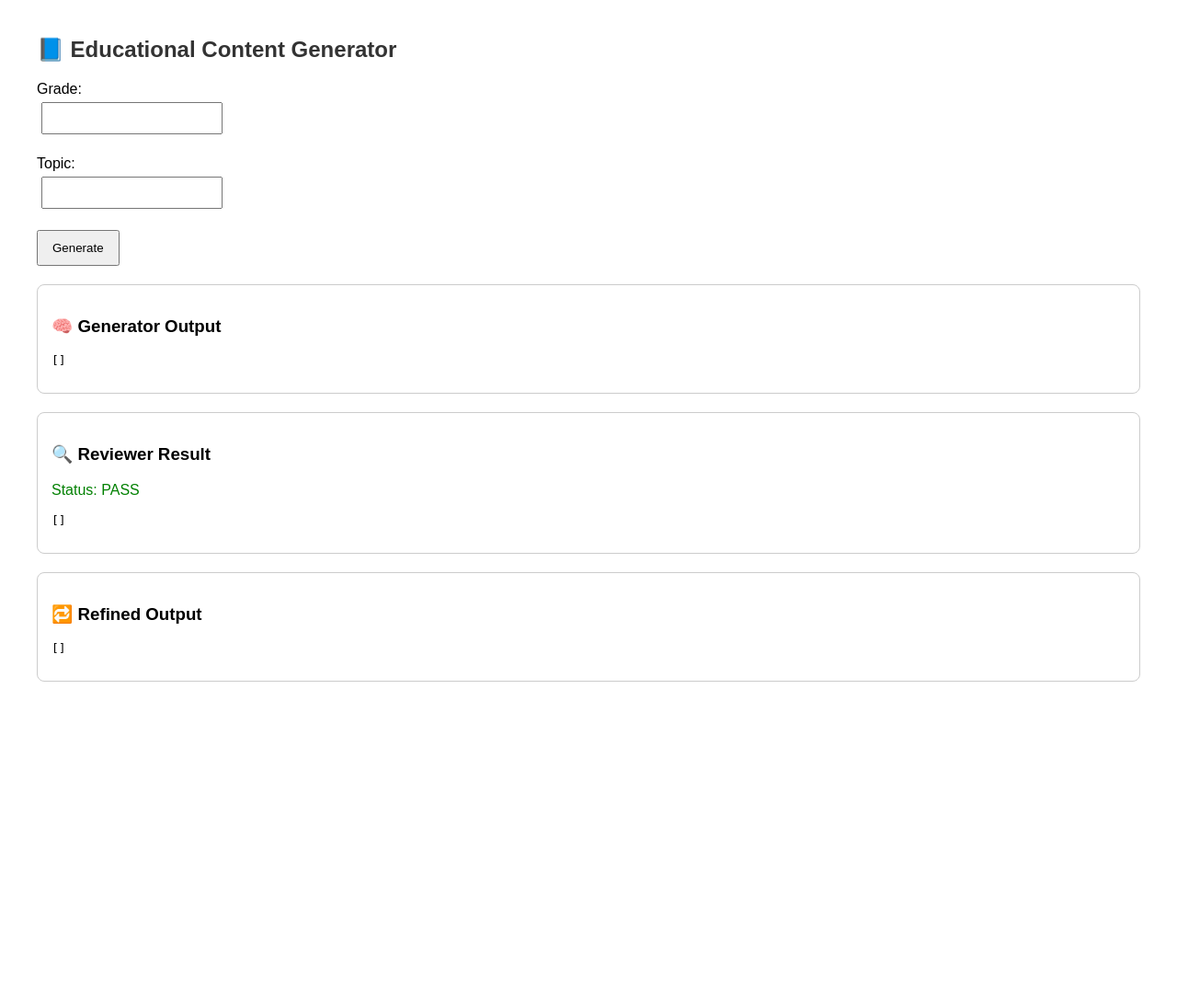
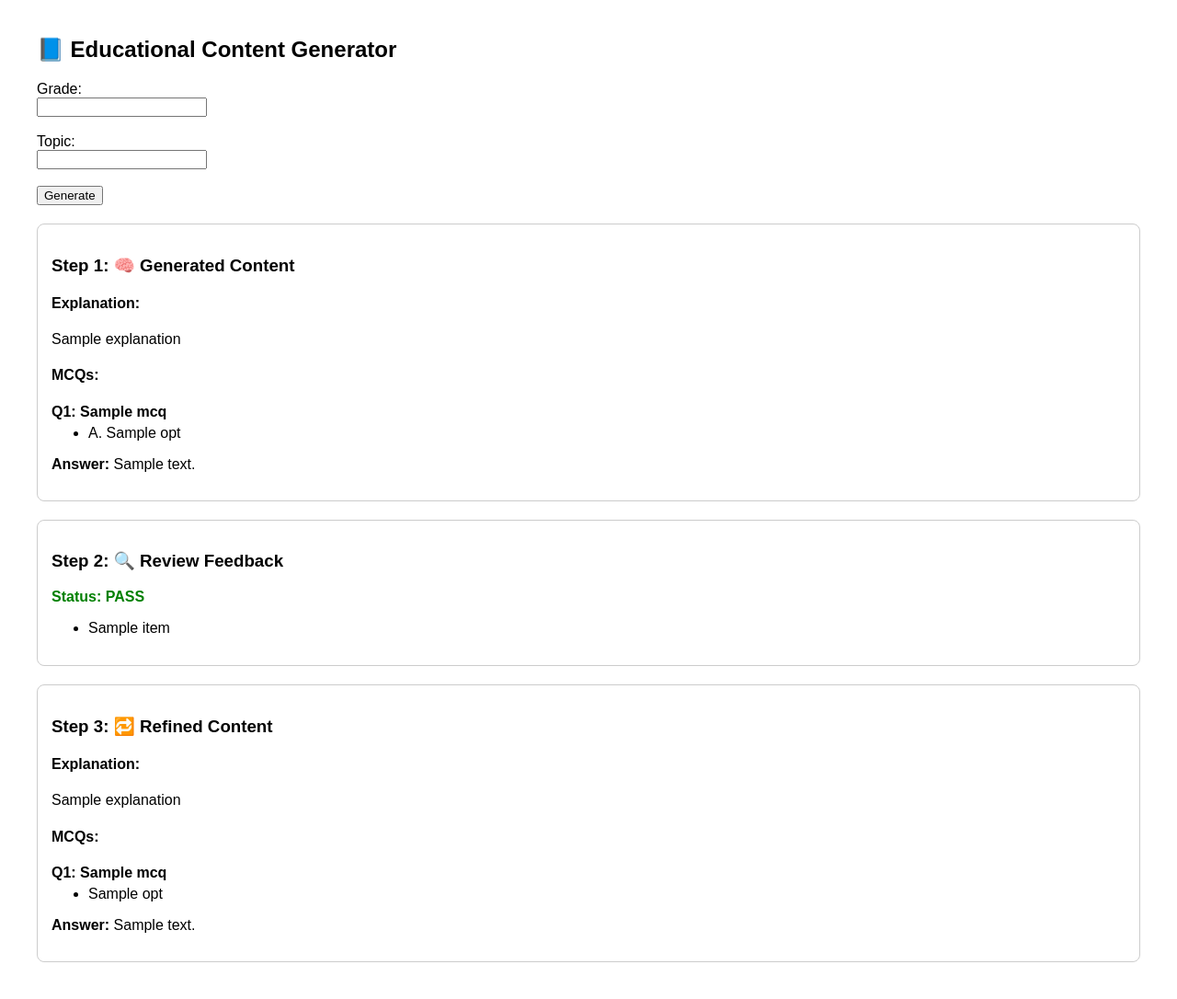
Before and after one commit to RakatiVenukumar/agent-based-learning-system, a Flask app: template templates/index.html in a window 1280 px wide. Shown: the whole page at 92% size. Before the commit the page ends 741 px from the top, so only its background shows below. Run offline with Flask 3, Linux system fonts and the light colour scheme; the template is opened without the code that fills it: most values are stand-ins (such as "Sample title", 1, 10 or a date in 2020).

Commit message:
groq set up and Ai generator

```diff
--- a/app.py
+++ b/app.py
@@ -4,50 +4,41 @@ from agents.reviewer import ReviewerAgent
 
 app = Flask(__name__)
 
-# -----------------------------------
-# Pipeline Function (same as before)
-# -----------------------------------
+
 def run_pipeline(grade, topic):
     generator = GeneratorAgent()
     reviewer = ReviewerAgent()
 
-    initial_output = generator.generate(grade, topic)
-    review = reviewer.review(initial_output, grade)
+    initial = generator.generate(grade, topic)
+    review = reviewer.review(initial, grade)
 
-    refined_output = None
-
+    refined = None
     if review["status"] == "fail":
-        refined_output = generator.generate(
-            grade,
-            topic,
-            feedback=review["feedback"]
-        )
+        refined = generator.generate(grade, topic, review["feedback"])
 
     return {
-        "initial_output": initial_output,
+        "initial_output": initial,
         "review": review,
-        "refined_output": refined_output
+        "refined_output": refined
     }
 
 
-# -----------------------------------
-# Flask Route
-# -----------------------------------
 @app.route("/", methods=["GET", "POST"])
 def index():
     result = None
+    error = None
 
     if request.method == "POST":
+        topic = request.form["topic"]
         grade = int(request.form["grade"])
-        topic = request.form["topic"]
 
-        result = run_pipeline(grade, topic)
+        if not topic.strip():
+            error = "Topic cannot be empty"
+        else:
+            result = run_pipeline(grade, topic)
 
-    return render_template("index.html", result=result)
+    return render_template("index.html", result=result, error=error)
 
 
-# -----------------------------------
-# Run App
-# -----------------------------------
 if __name__ == "__main__":
     app.run(debug=True)
--- a/templates/index.html
+++ b/templates/index.html
@@ -7,28 +7,26 @@
             font-family: Arial;
             margin: 40px;
         }
-        h2 {
-            color: #333;
-        }
+
         .box {
             border: 1px solid #ccc;
             padding: 15px;
             margin-top: 20px;
             border-radius: 8px;
         }
+
         .pass {
             color: green;
+            font-weight: bold;
         }
+
         .fail {
             color: red;
+            font-weight: bold;
         }
-        button {
-            padding: 10px 15px;
-            cursor: pointer;
-        }
-        input {
-            padding: 8px;
-            margin: 5px;
+
+        ul {
+            margin-top: 5px;
         }
     </style>
 </head>
@@ -47,15 +45,38 @@
     <button type="submit">Generate</button>
 </form>
 
+{% if error %}
+<p style="color:red;">{{ error }}</p>
+{% endif %}
+
 {% if result %}
 
+<!-- Step 1 -->
 <div class="box">
-    <h3>🧠 Generator Output</h3>
-    <pre>{{ result.initial_output | tojson(indent=2) }}</pre>
+    <h3>Step 1: 🧠 Generated Content</h3>
+
+    <h4>Explanation:</h4>
+    <p>{{ result.initial_output.explanation }}</p>
+
+    <h4>MCQs:</h4>
+    {% for mcq in result.initial_output.mcqs %}
+        <div style="margin-bottom:15px;">
+            <b>Q{{ loop.index }}: {{ mcq.question }}</b>
+            <ul>
+                {% for opt in mcq.options %}
+                    <li>
+                        {{ ["A", "B", "C", "D"][loop.index0] }}. {{ opt }}
+                    </li>
+                {% endfor %}
+            </ul>
+            <b>Answer:</b> {{ mcq.answer }}
+        </div>
+    {% endfor %}
 </div>
 
+<!-- Step 2 -->
 <div class="box">
-    <h3>🔍 Reviewer Result</h3>
+    <h3>Step 2: 🔍 Review Feedback</h3>
 
     {% if result.review.status == "pass" %}
         <p class="pass">Status: PASS</p>
@@ -63,13 +84,37 @@
         <p class="fail">Status: FAIL</p>
     {% endif %}
 
-    <pre>{{ result.review | tojson(indent=2) }}</pre>
+    {% if result.review.feedback %}
+        <ul>
+            {% for item in result.review.feedback %}
+                <li>{{ item }}</li>
+            {% endfor %}
+        </ul>
+    {% else %}
+        <p>No issues found.</p>
+    {% endif %}
 </div>
 
+<!-- Step 3 -->
 {% if result.refined_output %}
 <div class="box">
-    <h3>🔁 Refined Output</h3>
-    <pre>{{ result.refined_output | tojson(indent=2) }}</pre>
+    <h3>Step 3: 🔁 Refined Content</h3>
+
+    <h4>Explanation:</h4>
+    <p>{{ result.refined_output.explanation }}</p>
+
+    <h4>MCQs:</h4>
+    {% for mcq in result.refined_output.mcqs %}
+        <div style="margin-bottom:15px;">
+            <b>Q{{ loop.index }}: {{ mcq.question }}</b>
+            <ul>
+                {% for opt in mcq.options %}
+                    <li>{{ opt }}</li>
+                {% endfor %}
+            </ul>
+            <b>Answer:</b> {{ mcq.answer }}
+        </div>
+    {% endfor %}
 </div>
 {% endif %}
 
```
Also changed, not shown: agents/generator.py (+56 -51 lines), agents/reviewer.py (+34 -41 lines).
